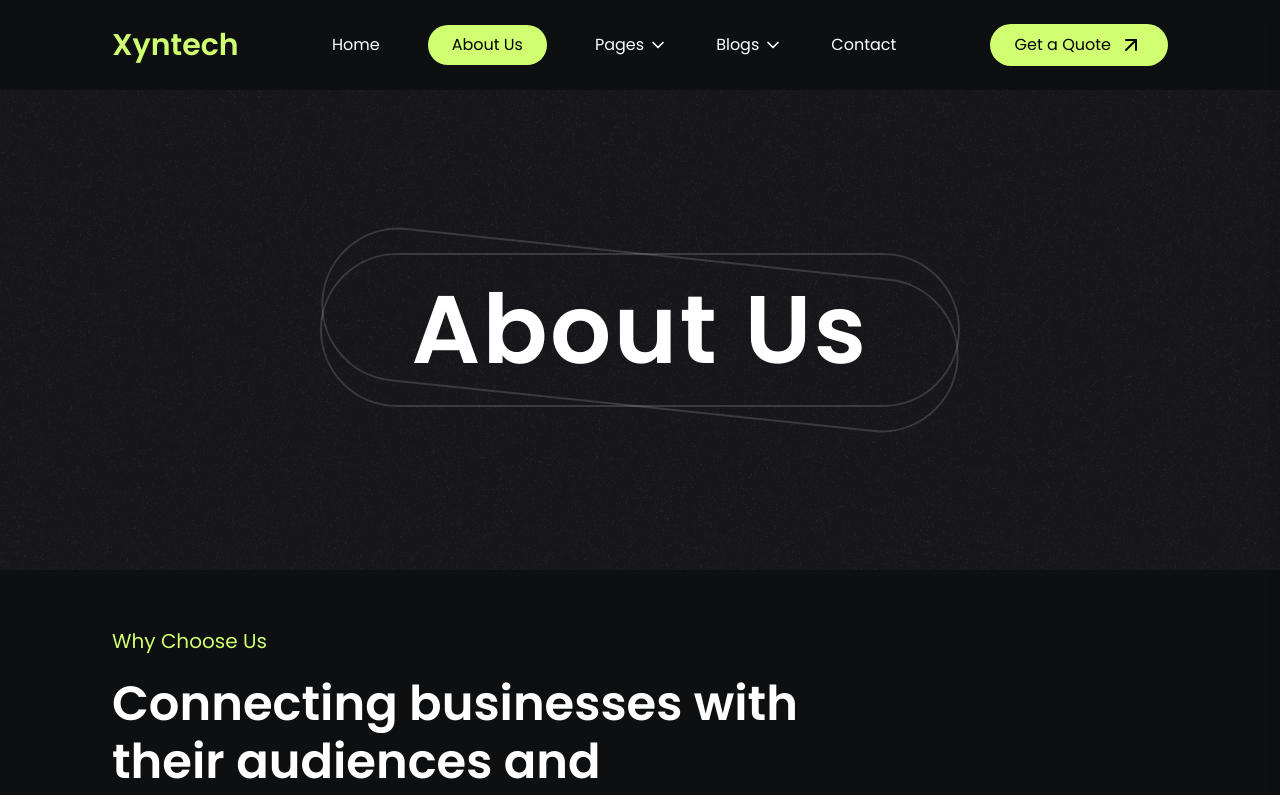
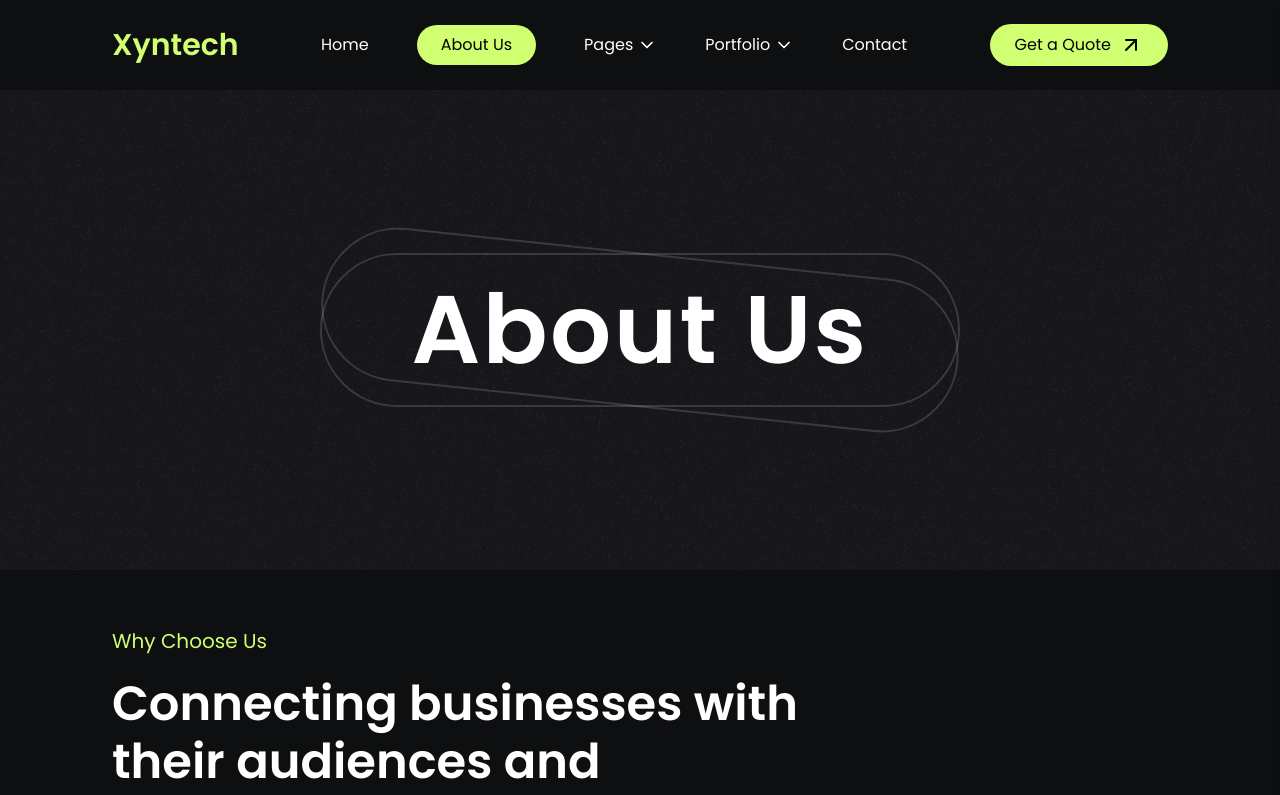
Before and after one commit to vinayyx/webdev-agenecy, a React (Vite) app in the folder Frontend/: page /about-us in a window 1280 px wide. Shown: the top 795 px of the page. Built offline with nearby package versions, Linux system fonts and the light colour scheme; a web font is replaced by a local one.

Commit message:
fix some bugs

```diff
--- a/Frontend/src/Components/Navbar.jsx
+++ b/Frontend/src/Components/Navbar.jsx
@@ -150,7 +150,7 @@ function Navbar() {
                     onClick={handleLinkClick}
                     className="hover:text-[#D0FF71] cursor-pointer"
                   >
-                    Service Details
+                    Pricing
                   </NavLink>
                 </ul>
 
@@ -172,7 +172,7 @@ function Navbar() {
                   : "hover:text-[#D0FF71] cursor-pointer flex items-center gap-1"
               }
             >
-              Blogs
+              Portfolio
               <ChevronDown
                 className={`h-5 w-5 transition-transform duration-300 ${
                   BlogOpen ? "rotate-180 text-[#D0FF71]" : "rotate-0"
@@ -186,22 +186,15 @@ function Navbar() {
               >
                 <div className=" bg-black mt-4 w-40 border border-gray-800 shadow-lg p-2 rounded-md ">
 
-                  <ul className="flex flex-col text-white">
+
                   <NavLink
                     to="/blog"
                     onClick={handleLinkClick}
                     className="hover:text-[#D0FF71] border-b border-gray-800 pb-2 cursor-pointer"
                   >
-                    Blogs
+                    Portfolio
                   </NavLink>
-                  <NavLink
-                    to="/blog-details"
-                    onClick={handleLinkClick}
-                    className="hover:text-[#D0FF71] cursor-pointer"
-                  >
-                    Blogs Details
-                  </NavLink>
-                </ul>
+
 
 
                 </div>
@@ -264,13 +257,10 @@ function Navbar() {
             Services
           </NavLink>
           <NavLink to="/service-details" onClick={handleLinkClick}>
-            Service Details
+           Pricing
           </NavLink>
           <NavLink to="/blog" onClick={handleLinkClick}>
-            Blogs
-          </NavLink>
-          <NavLink to="/blog-details" onClick={handleLinkClick}>
-            Blogs Details
+            Portfolio
           </NavLink>
           <NavLink to="/contact" onClick={handleLinkClick}>
             Contact
```
